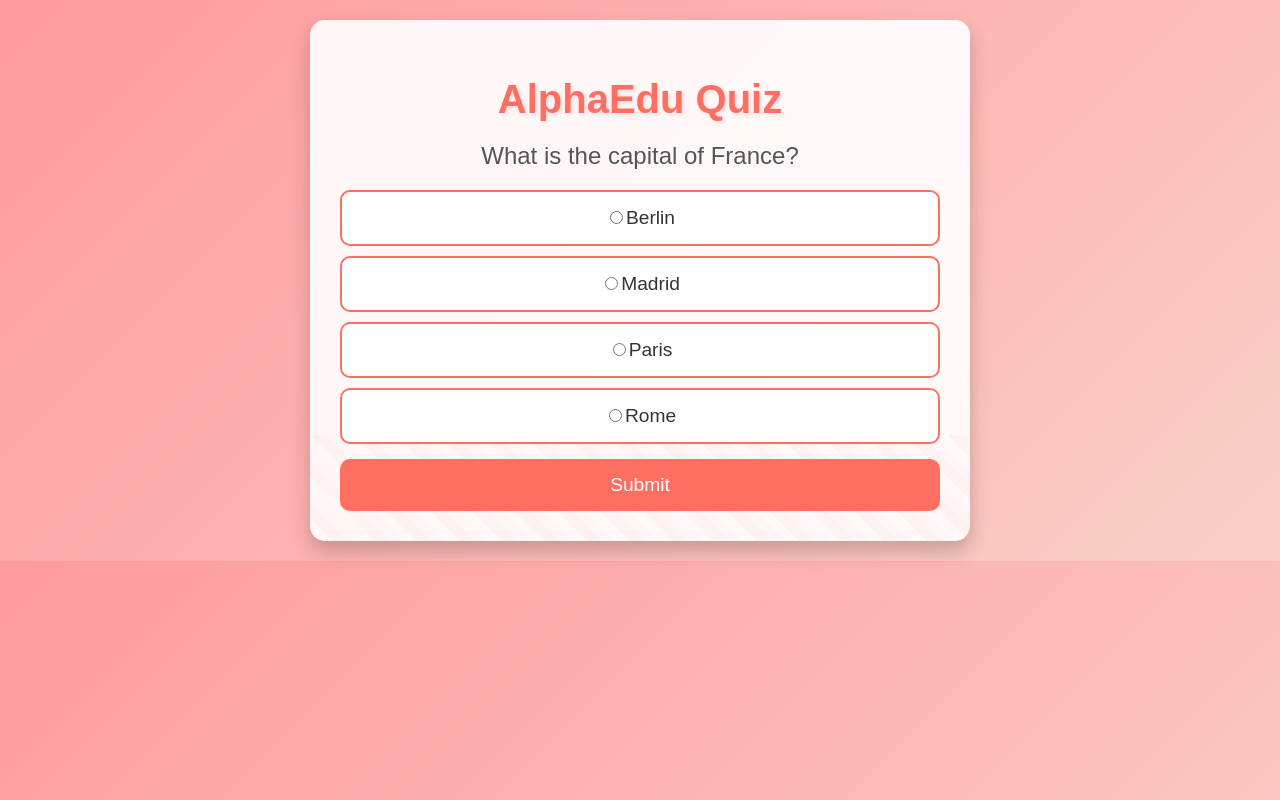
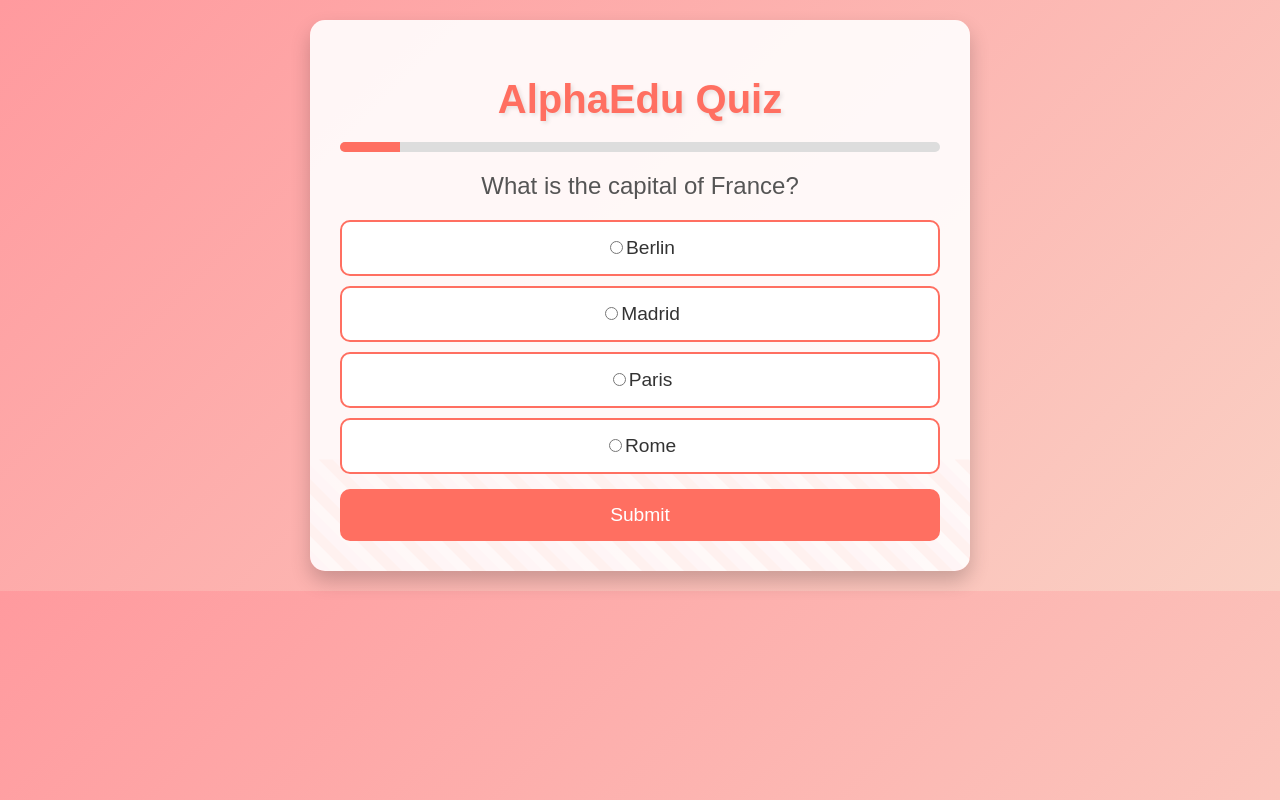
Before and after one commit to QalEdu/AlphaEdu, a plain HTML site: page index.html in a window 1280 px wide. Both pictures are taken after a click on the button "Start Quiz". Drawn offline with Linux system fonts and the light colour scheme.

Commit message:
index.html

```diff
--- a/index.html
+++ b/index.html
@@ -28,6 +28,20 @@
       color: #ff6f61;
       margin-bottom: 20px;
       text-shadow: 2px 2px 4px rgba(0, 0, 0, 0.1);
+    }
+    .progress-bar {
+      width: 100%;
+      height: 10px;
+      background: #ddd;
+      border-radius: 5px;
+      margin-bottom: 20px;
+      overflow: hidden;
+    }
+    .progress {
+      height: 100%;
+      background: #ff6f61;
+      width: 0%;
+      transition: width 0.3s ease;
     }
     .question {
       font-size: 1.5rem;
@@ -134,6 +148,9 @@
       <button id="startQuiz">Start Quiz</button>
     </div>
     <div id="quiz">
+      <div class="progress-bar">
+        <div class="progress" id="progress"></div>
+      </div>
       <div class="question" id="question"></div>
       <div class="options" id="options"></div>
       <button id="backButton" class="hidden">Back</button>
@@ -216,6 +233,7 @@
     const answerPageElement = document.getElementById("answerPage");
     const returnHomeButton = document.getElementById("returnHome");
     const startQuizButton = document.getElementById("startQuiz");
+    const progressBar = document.getElementById("progress");
 
     function showHome() {
       homeElement.classList.remove("hidden");
@@ -244,6 +262,7 @@
         optionsElement.appendChild(label);
       });
       backButton.classList.toggle("hidden", currentQuestionIndex === 0);
+      updateProgressBar();
     }
 
     function getSelectedOption() {
@@ -306,6 +325,11 @@
       answerPageElement.classList.remove("hidden");
     }
 
+    function updateProgressBar() {
+      const progressPercentage = ((currentQuestionIndex + 1) / quizData.length) * 100;
+      progressBar.style.width = `${progressPercentage}%`;
+    }
+
     returnHomeButton.addEventListener("click", () => {
       showHome();
       questionElement.style.display = "block";
```
